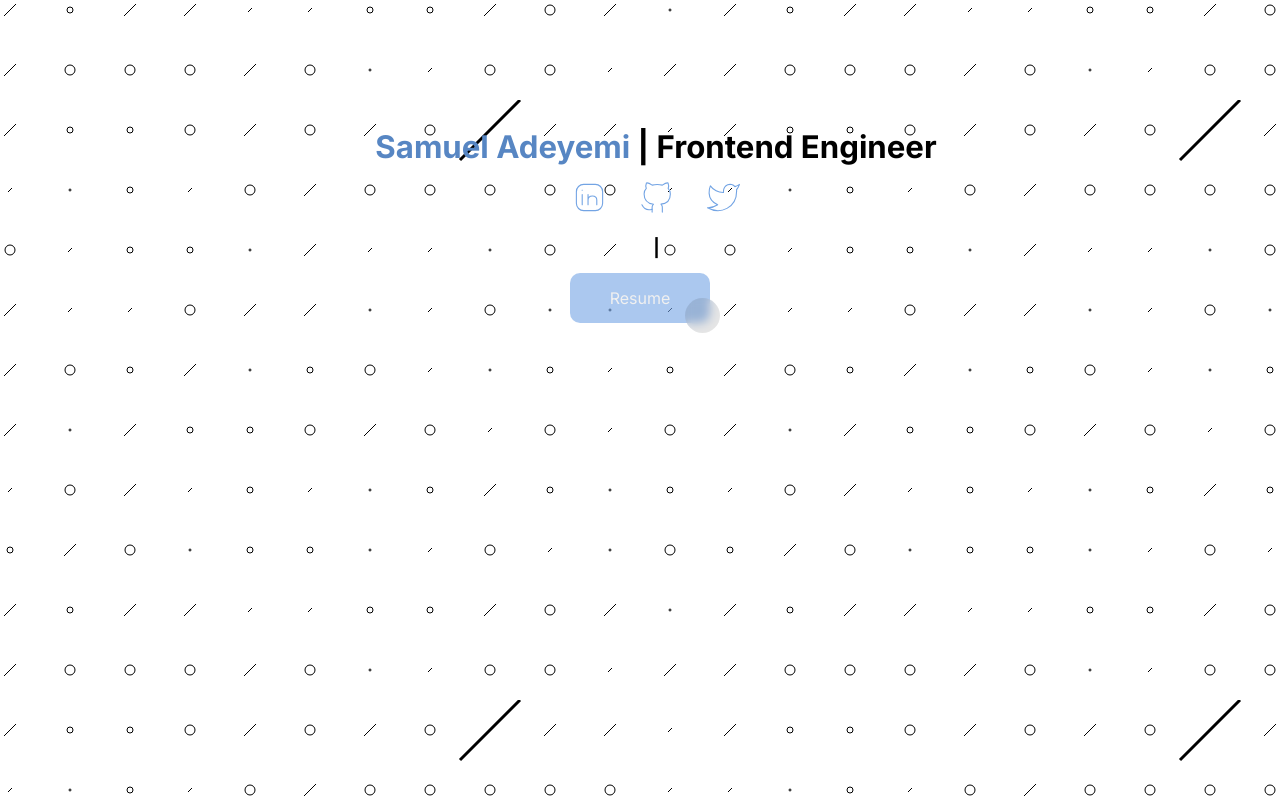
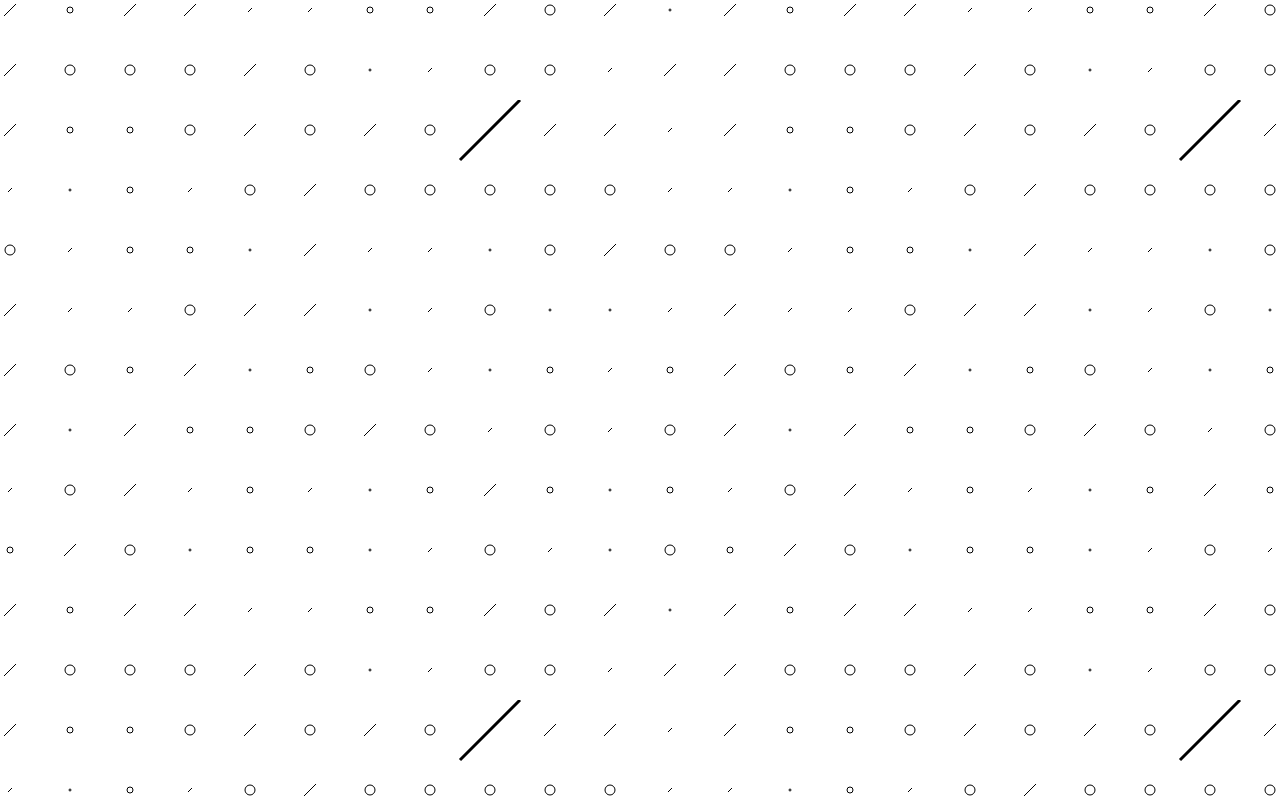
Before and after one commit to Samueljr-web/samuel-dev, a Next.js app: page / in a window 1280 px wide. Built offline with nearby package versions, Linux system fonts and the light colour scheme.

Commit message:
Uninstalled type package

```diff
--- a/app/(site)/page.tsx
+++ b/app/(site)/page.tsx
@@ -1,106 +1,9 @@
 "use client";
 
-import { useEffect, useRef } from "react";
-import { gsap, Power3 } from "gsap";
-import Image from "next/image";
 import styles from "./page.module.css";
-import Typewriter from "typewriter-effect";
+
 import { Button } from "@/components/Button";
 
 export default function Home() {
-  const heroImageRef = useRef(null);
-  useEffect(() => {
-    gsap.from(".hero_content", 0.5, {
-      opacity: 0,
-      y: "-100%",
-      delay: 0.5,
-    });
-    gsap.from(".img", 0.5, {
-      opacity: 0,
-      x: 100,
-      ease: Power3.easeOut,
-      delay: 1.5,
-    });
-  });
-  return (
-    <div className={styles.home}>
-      <div className={styles.hero_section}>
-        <div className={styles.hero_content}>
-          <h2>
-            <b>Samuel Adeyemi</b> | <strong>Frontend Engineer</strong>
-          </h2>
-          <div className={styles.social_icons}>
-            <i className={styles.icon}>
-              <a
-                href="https://linkedin.com/in/Samueljrweb"
-                rel="noreferrer"
-                target="_blank"
-              >
-                <Image
-                  src={"/assets/social-icons/linkedin.svg"}
-                  alt="linkedin-icon"
-                  width={35}
-                  height={35}
-                />
-              </a>
-            </i>
-            <i className={styles.icon}>
-              <a
-                href="https://github.com/Samueljr-web"
-                rel="noreferrer"
-                target="_blank"
-              >
-                <Image
-                  src={"/assets/social-icons/github.svg"}
-                  alt="github-icon"
-                  width={35}
-                  height={35}
-                />
-              </a>
-            </i>
-            <i className={styles.icon}>
-              <a
-                href="https://twitter.com/Samueljrweb"
-                rel="noreferrer"
-                target="_blank"
-              >
-                <Image
-                  src={"/assets/social-icons/twitter.svg"}
-                  alt="twitter-icon"
-                  width={35}
-                  height={35}
-                />
-              </a>
-            </i>
-          </div>
-          <h2 className={styles.type}>
-            <Typewriter
-              onInit={(typewriter) => {
-                typewriter
-                  .typeString("Hi 👋")
-                  .pauseFor(2500)
-                  .deleteAll()
-                  .pauseFor(1500)
-                  .typeString(
-                    "I'm a <span class='custom_text'>frontend engineer</span> with 3+ years experience in building & maintaining web apps"
-                  )
-                  .pauseFor(2500) // Pause after typing
-                  .deleteAll() // Delete all text
-                  .pauseFor(1500) // Pause before restarting
-                  .start(); // Start typing animation
-              }}
-              options={{
-                loop: true, // Set loop option to true for continuous typing animation
-              }}
-            />
-          </h2>
-        </div>
-      </div>
-      <div className={styles.hero_action}>
-        <Button href="https://drive.google.com/file/d/1A2uMcr6APTTziVbVqchguwgNHhPMhf72/view?usp=drive_link">
-          Resume
-        </Button>
-      </div>
-    </div>
-  );
+  return <div className={styles.home}></div>;
 }
--- a/package.json
+++ b/package.json
@@ -14,8 +14,7 @@
     "next": "14.1.0",
     "react": "^18",
     "react-dom": "^18",
-    "react-icons": "^5.0.1",
-    "typewriter-effect": "^2.21.0"
+    "react-icons": "^5.0.1"
   },
   "devDependencies": {
     "@types/node": "^20",
```
Also changed, not shown: 1 other file (tests, documents, lock files or other folders).
